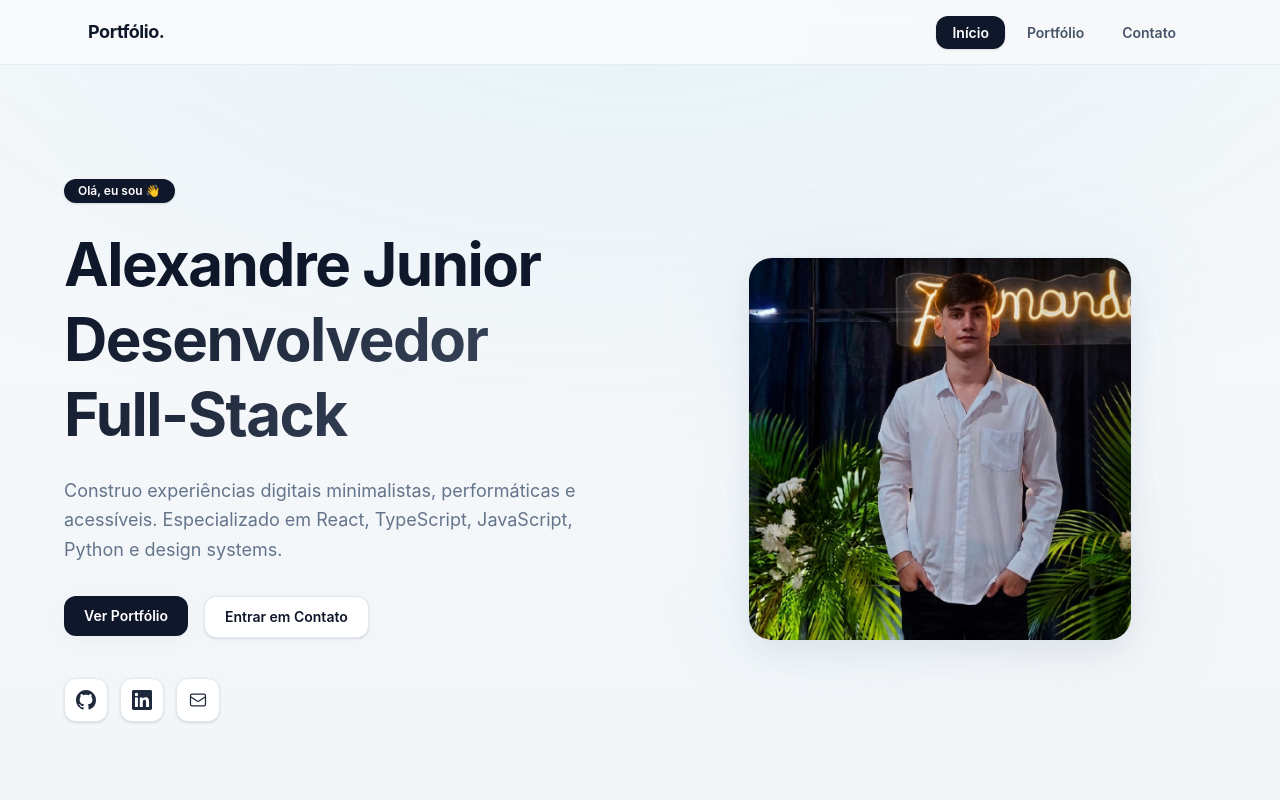
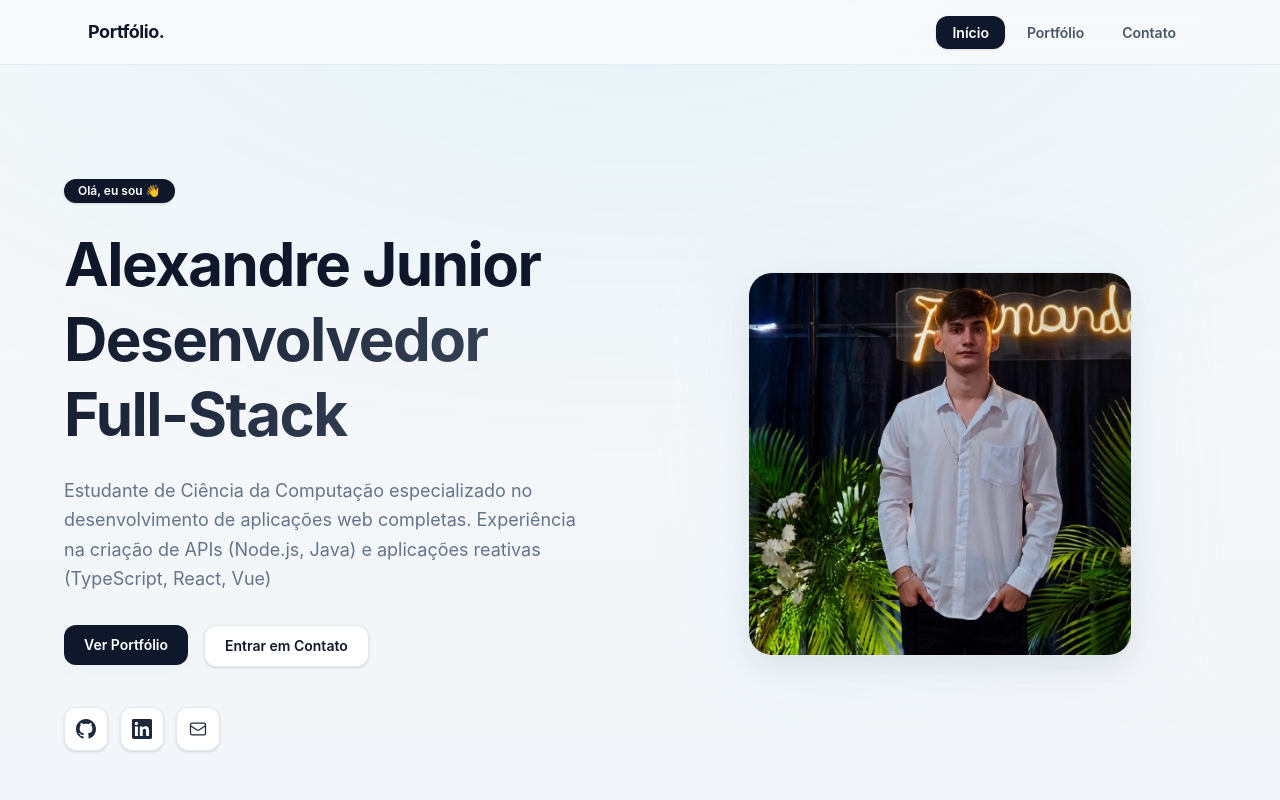
Before and after one commit to A-jota07/portfolio, a React (Vite) app: page / in a window 1280 px wide. Shown: the top 800 px of the page. Built offline with nearby package versions, Linux system fonts and the light colour scheme; no server answers.

Commit message:
Adicionando descrição de especializacao

```diff
--- a/src/pages/HomePage.tsx
+++ b/src/pages/HomePage.tsx
@@ -99,8 +99,9 @@ export function HomePage() {
               variants={itemVariants}
               className="max-w-lg text-lg leading-relaxed text-surface-500"
             >
-              Construo experiências digitais minimalistas, performáticas e acessíveis.
-              Especializado em React, TypeScript, JavaScript, Python e design systems.
+              Estudante de Ciência da Computação especializado no desenvolvimento
+              de aplicações web completas. Experiência na criação de APIs (Node.js, Java) e
+              aplicações reativas (TypeScript, React, Vue)
             </motion.p>
 
             <motion.div variants={itemVariants} className="flex flex-wrap gap-4 pt-2">
```
